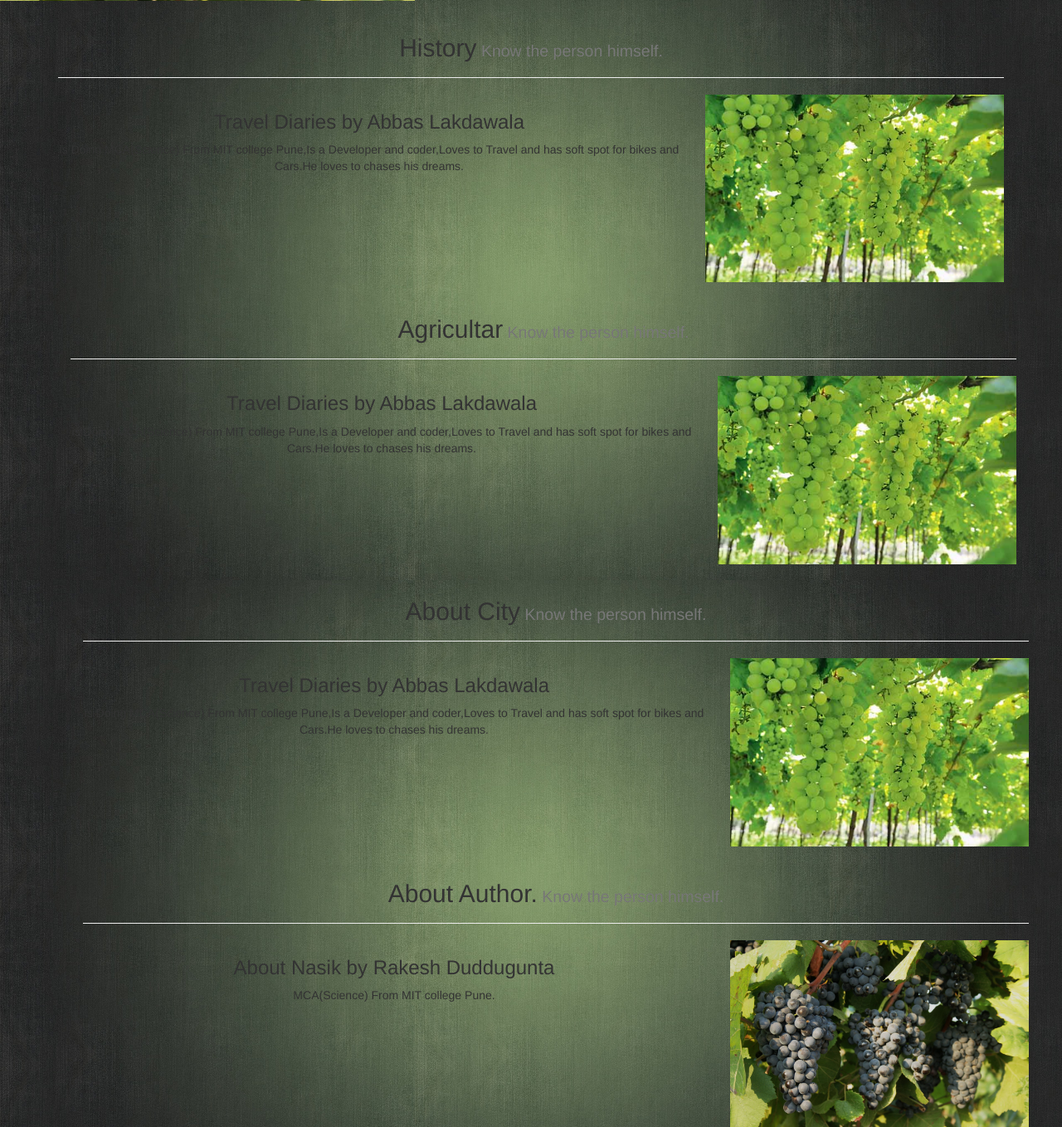
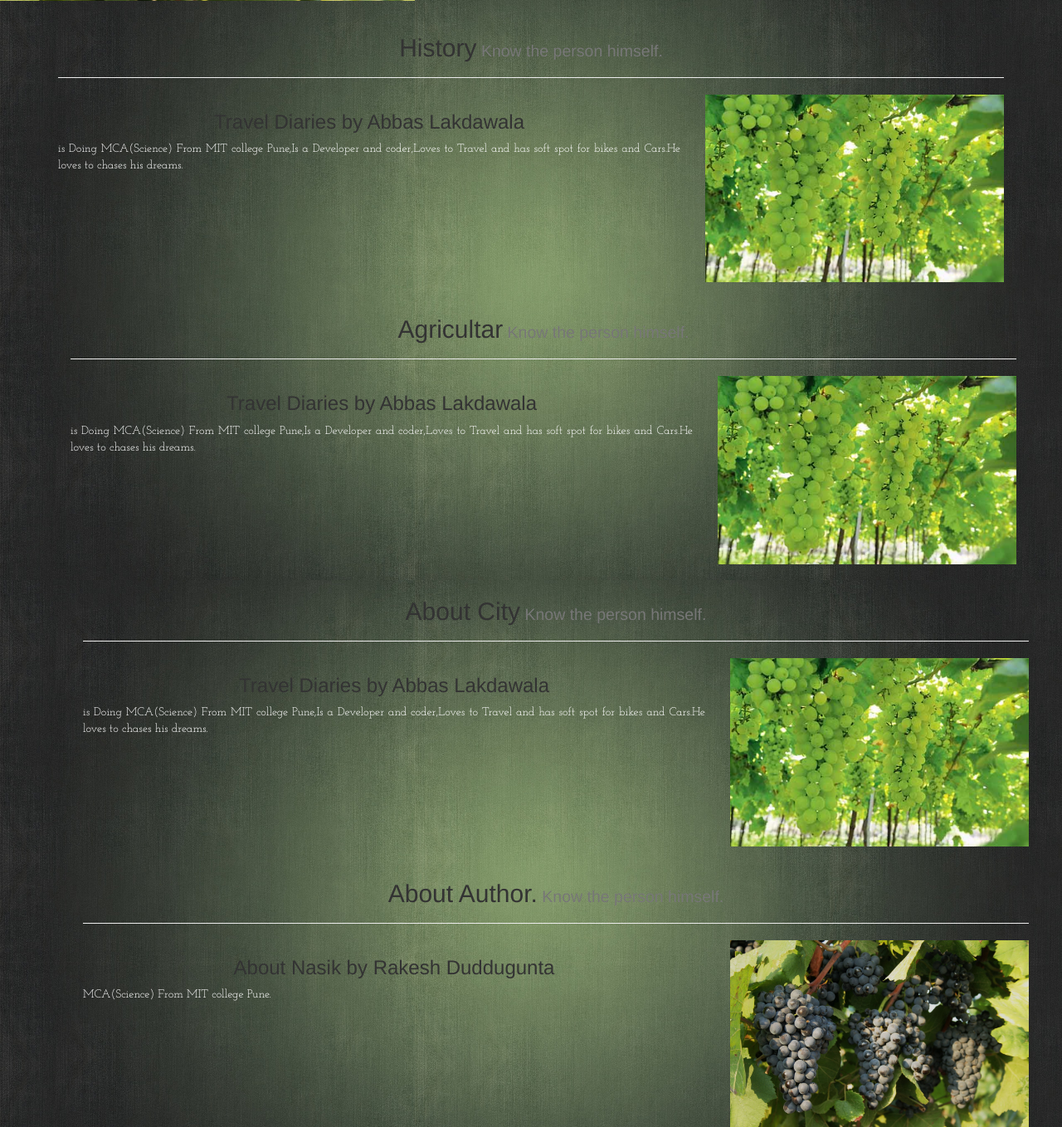
Before and after one commit to rakeshduddugunta/Nashik, a PHP site: page / in a window 1280 px wide. Shown: the part 741-2099 px from the top of the page at 83% size. Run offline with PHP 8.4, Linux system fonts and the light colour scheme.

Commit message:
Add files via upload

```diff
--- a/mycss.css
+++ b/mycss.css
@@ -8,7 +8,7 @@
     color: white;
 }
 body{
-    background-image: url(5.jpg);
+    background-image: url(./images/5.jpg);
     text-align: center;
     height:  auto;
     width: auto;
@@ -17,7 +17,7 @@ body{
 }
 h1{
     font-family: 'Josefin Slab', serif;
-    font-size: 60px;
+    font-size: 100px;
     font-style: normal;
     color: white;
 }
@@ -52,12 +52,12 @@ h4{
     color: cornsilk;
 }
 
-.p
+p
 {
-    border-top-style: dotted;
-    border-right-style: solid;
-    border-left-style: double;
-    border-bottom-style: dashed;
+    text-align: justify;
+    font-style: normal;
+    font-family: 'Josefin Slab', serif;
+    color: #ffffff;
 }
 
 
```
